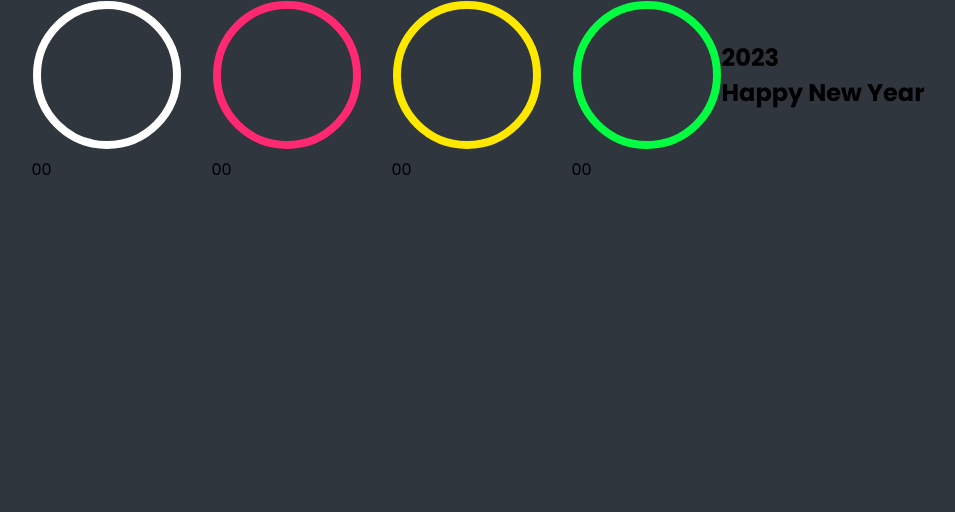
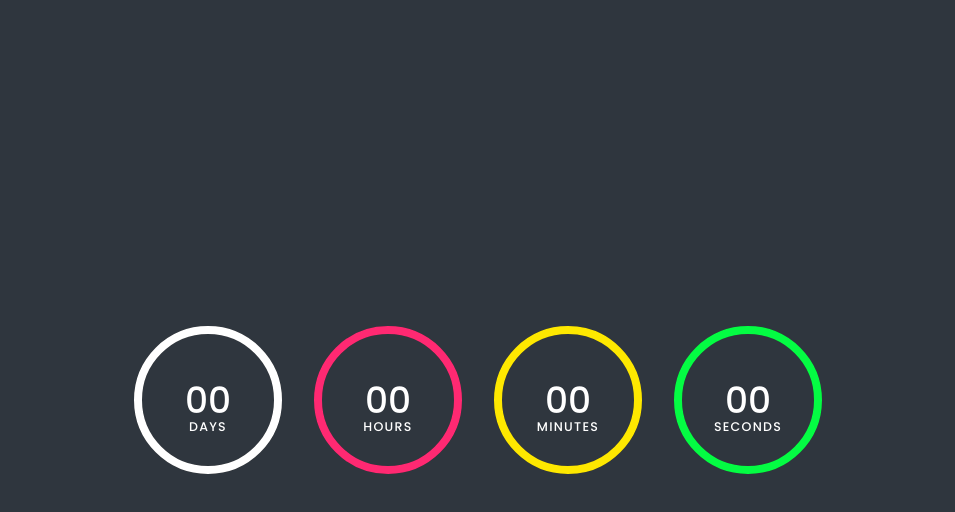
Before and after one commit to Kanareika1ofaKind/Timer, a plain HTML site: page index.html in a window 1280 px wide. Shown: the whole page, without its empty margins (162-1117 px from the left). Drawn offline with Linux system fonts and the light colour scheme.

Commit message:
style Detailing

```diff
--- a/index.html
+++ b/index.html
@@ -15,9 +15,9 @@
       <div class="dots day_dot"></div>
       <svg>
         <circle cx="70" cy="70" r="70"></circle>
-        <circle cx="70" cy="70" r="70"></circle>
+        <circle cx="70" cy="70" r="70" id="dd"></circle>
       </svg>
-      <div id="days">00</div>
+      <div id="days">00<br><span>Days</span></div>
     </div>
 
 
@@ -25,31 +25,31 @@
           <div class="dots hs_dot"></div>
           <svg>
             <circle cx="70" cy="70" r="70"></circle>
-            <circle cx="70" cy="70" r="70"></circle>
+            <circle cx="70" cy="70" r="70" id="hh"></circle>
           </svg>
-          <div id="hours">00</div>
+          <div id="hours">00<br><span>Hours</span></div>
         </div>
 
             <div class="circle" style="--clr: #fee800;">
               <div class="dots min_dot"></div>
               <svg>
                 <circle cx="70" cy="70" r="70"></circle>
-                <circle cx="70" cy="70" r="70"></circle>
+                <circle cx="70" cy="70" r="70" id="mm"></circle>
               </svg>
-              <div id="minutes">00</div>
+              <div id="minutes">00<br><span>Minutes</span></div>
             </div>
 
       <div class="circle" style="--clr: #04fc43;">
         <div class="dots sec_dot"></div>
         <svg>
           <circle cx="70" cy="70" r="70"></circle>
-          <circle cx="70" cy="70" r="70"></circle>
+          <circle cx="70" cy="70" r="70" id="ss"></circle>
         </svg>
-        <div id="seconds">00</div>
+        <div id="seconds">00<br><span>Seconds</span></div>
       </div>
   </div>
 
-  <h2 class="newYear">2023<br><span>Happy New Year</span></h2>
+  <!-- <h2 class="newYear">2023<br><span>Happy New Year</span></h2>  -->
 
 
 
--- a/style.css
+++ b/style.css
@@ -13,6 +13,7 @@ body {
   display: flex;
   justify-content: center;
   align-items: center;
+  min-height: 100vh;
   background: #2f363e;
 }
 
@@ -25,6 +26,7 @@ body {
   position: relative;
   width: 150px;
   height: 150px;
+  display: flex;
   justify-content: center;
   align-items: center;
 }
@@ -33,7 +35,7 @@ body {
   position: relative;
   width: 150px;
   height: 150px;
-
+transform: rotate(270deg);
 }
 
 #time .circle svg circle {
@@ -49,3 +51,26 @@ body {
   stroke: var(--clr);
   stroke-dasharray: 440;
 }
+
+#time div {
+  position: absolute;
+  text-align: center;
+  font-weight: 500;
+  color: #fff;
+  font-size: 1.5em;
+}
+
+#time div span {
+  position: absolute;
+  transform: translateX(-50%) translateY(-10px);
+  font-size: 0.35em;
+  letter-spacing: 0.1em;
+  text-transform: uppercase;
+}
+
+#time .dots {
+  position: absolute;
+  width: 100%;
+  height: 100%;
+  border-radius: 50%;
+}
```
